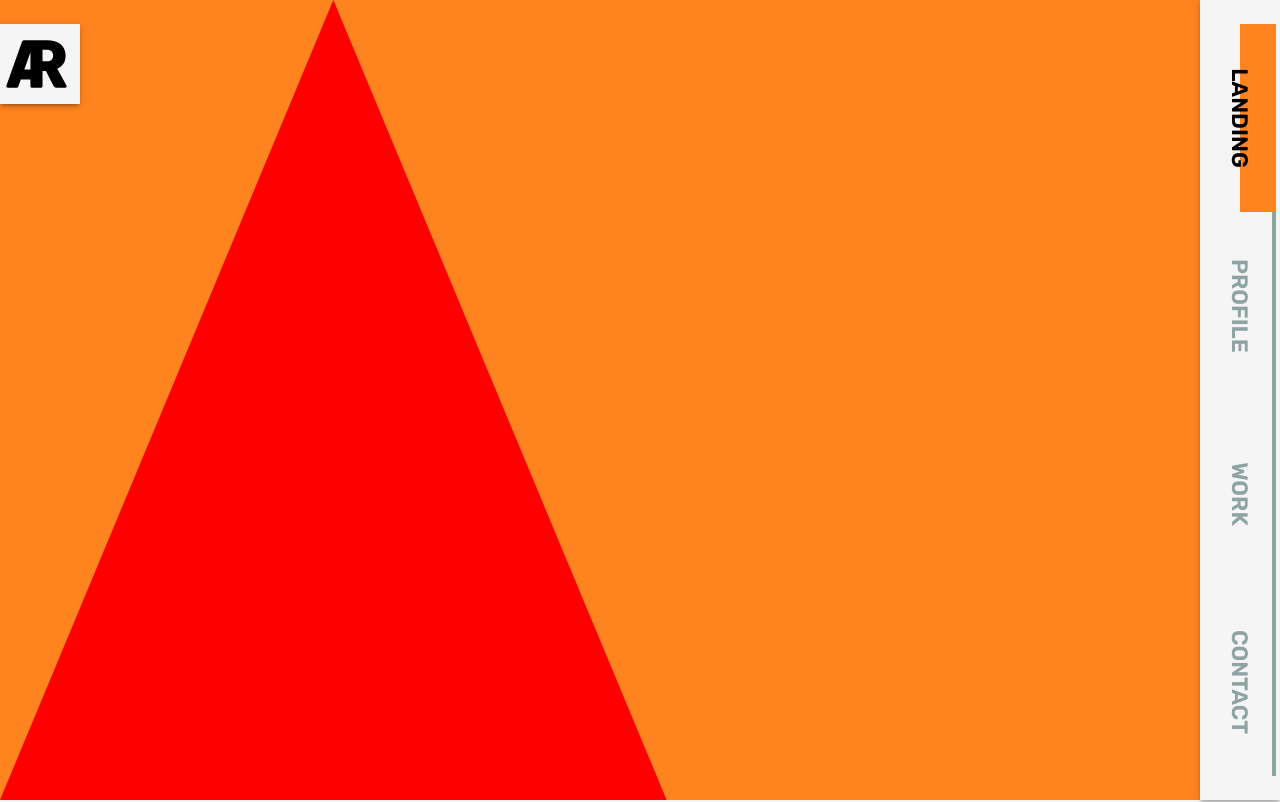
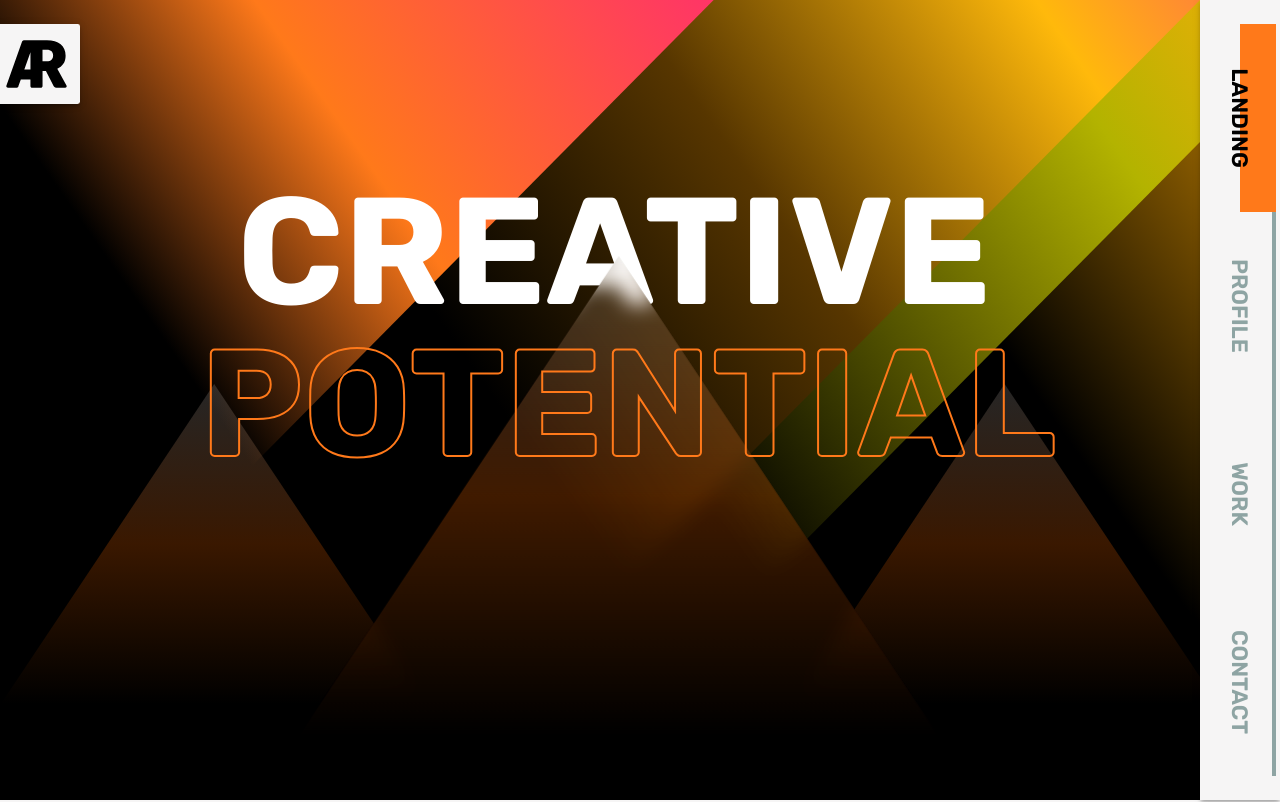
Before and after one commit to Aulero99/landing, a Vue app: page / in a window 1280 px wide. Shown: the top 802 px of the page. Built offline with nearby package versions, Linux system fonts and the light colour scheme.

Commit message:
background looking nice

```diff
--- a/src/AppState.js
+++ b/src/AppState.js
@@ -8,7 +8,7 @@ export const AppState = reactive({
             name:'keepr',
             img:'src/assets/img/keepr/keepr_full.jpg',
             logo:'src/assets/img/keepr/logo.svg',
-            description: 'Lets be honest, the world doesn’t need another pintrest clone, but I went and made one anyway.',
+            description: 'Lets be honest, the world doesn’t need another Pintrest clone, but I went and made one anyway.',
             tech: ['Vue','Sass','.Net','Auth0'],
             github: 'https://github.com/Aulero99/keeper',
             url: null,
@@ -17,7 +17,7 @@ export const AppState = reactive({
             name:'Recipeasy',
             img:'src/assets/img/keepr/keepr_1080.jpg',
             logo:'src/assets/img/keepr/logo.svg',
-            description: 'Starting its life out as Fridge, then becoming Cooking Compass, then finally settling as Recipeasy, this app has gone through a lot of iterations to become what it is today. While still in development, it is an app that allows the users to store their food in their pantry, tracks how good that food is, then suggests recipes to the user based on the food they have alongside their dietary preferences. Once the user finds a recipe, they simply press a button and the recipe ingredients are subtracted from their pantry, and if they run out it automatically adds them to their shopping list.',
+            description: 'Starting its life out as Fridge, then becoming Cooking Compass, then finally settling as Recipeasy, this app has gone through a lot to become what it is today. While still in development, it is an app that allows the users to store their food in their pantry, tracks how good that food is, then suggests recipes to the user based on the food they have alongside their dietary preferences. Once the user finds a recipe, they simply press a button and the recipe ingredients are subtracted from their pantry, and if they run out it automatically adds them to their shopping list.',
             tech: ['Vue','CSS','Node Js','Auth0'],
             github: 'https://github.com/Aulero99/Recipeasy',
             url: null,
@@ -26,7 +26,7 @@ export const AppState = reactive({
             name:'JOT',
             img:'src/assets/img/keepr/keepr_1080.jpg',
             logo:'src/assets/img/keepr/logo.svg',
-            description: 'This is one of my original projects from my time as enrolled in codeworks and is my first project using the MVC design pattern. The app is barebones, uses no modern tech like Vue or React, and only uses local storage, but I think it is a solid foundation, if not a particularly modernized one.',
+            description: 'This is one of my original projects from my time as enrolled in Codeworks and is my first project using the MVC design pattern. The app is barebones, uses no modern tech like Vue or React, and only uses local storage, but I think it is a solid foundation for a note taking app.',
             tech: ['HTML','CSS','Javascript'],
             github: 'https://github.com/Aulero99/checkpoint3',
             url: 'https://aulero99.github.io/checkpoint3/',
--- a/src/assets/scss/_variables.scss
+++ b/src/assets/scss/_variables.scss
@@ -32,7 +32,15 @@ $bg2: #000;
 $txt: #000;
 $txt2: #000;
 
-$main1: #ff831f;
+$main1: #ff791a;
+$main1-gradient1: linear-gradient(
+    rgba(lighten($main1, 60%), 0.15) 0%,
+    rgba(darken($main1, 10%), 0.25) 50%,
+    rgba(darken($main1, 98%), 0.75) 100%);
+$main1-gradient2: linear-gradient(
+    rgba(lighten($main1, 70%), 0.15) 0%,
+    rgba(darken($main1, 5%), 0.25) 50%,
+    rgba(darken($main1, 98%), 0.75) 100%);
 $main2: #8EA4A3;
 $main3: #000;
 $main4: #000;
--- a/src/components/LandingAnimation.vue
+++ b/src/components/LandingAnimation.vue
@@ -4,7 +4,7 @@
     <div class="layer-1"
     >
         <div class="one"
-        :style="{'transform':'translateY(' + (bgBtm * 5) + '%)'}"
+        :style="{'transform':'translateY(' + (bgBtm * -5) + '%)'}"
         >
             <div class="triangle outline dark"></div>
         </div>
--- a/src/components/LandingAnimationV2.vue
+++ b/src/components/LandingAnimationV2.vue
@@ -1,18 +1,100 @@
 <template>
-    <!-- <svg x="0px" y="0px" viewBox="0 0 70 70" preserveAspectRatio="xMidYMid slice" role="img" class="triangle">
-        <polygon points="0,70 70,70 35,0 "/>
-    </svg> -->
+  <div class="layer-one">
+    <div class="test"></div>
+    <div class="one"></div>
+    <div class="two"></div>
+    <div class="three"></div>
+  </div>
+
+  <div
+  class="layer-two"
+  :style="{'transform':'translateY(' + (bgBtm * 4) + '%) '
+  + 'translateX(' + ((50 - (xPos * 100)) * 0.005) + '%)'}"
+  >
+  <div class="one left flex-row justify-center"
+  :style="{'transform':'translateX(' + (bgBtm * -0.5) + '%)'}"
+  >
     <div class="triangle"></div>
+  </div>
+
+  <div class="two right flex-row justify-center"
+  :style="{'transform':'translateX(' + (bgBtm * 0.5) + '%)'}"
+  >
+    <div class="triangle"></div>
+  </div>
+  </div>
+
+  <div
+  class="layer-three"
+  :style="{'transform':'translateY(' + (bgBtm * 2) + '%) '
+  + 'translateX(' + ((50 - (xPos * 100)) * 0.0075) + '%)'}"
+  >
+    <div class="one center flex-row justify-center">
+      <h1>CREATIVE</h1>
+    </div>
+  </div>
+
+  <div
+  class="layer-four"
+  :style="{'transform':'translateY(' + (bgBtm * 3) + '%) '
+  + 'translateX(' + ((50 - (xPos * 100)) * 0.01) + '%)'}"
+  >
+
+    <div class="center one flex-row justify-center">
+      <div class="triangle"></div>
+    </div>
+
+  </div>
+
+  <div
+  class="layer-five"
+  :style="{'transform':'translateY(' + (bgBtm * 2) + '%) '
+  + 'translateX(' + ((50 - (xPos * 100)) * 0.015) + '%)'}"
+  >
+
+    <div class="one">
+      <h1>
+        POTENTIAL
+      </h1>
+    </div>
+
+  </div>
 </template>
 
 <script>
+import { onMounted, ref } from 'vue'
+import { scrollService } from '../services/ScrollService'
+
   export default {
     props:{
 
     },
     setup() {
+      let bgBtm = ref(0)
+      let xPos = ref(0)
+
+      function activateScrollEvents(){
+        // position logic goes here
+        if(scrollService.inboundsCheck(`landing`)){
+            let percent = scrollService.percentBasedOnTop(`landing`)
+            bgBtm.value = (40 * percent)
+        }
+      }
+
+      function activateMouseEvents(e){
+          let w = window.innerWidth
+          let x = e.screenX
+          xPos.value = (x/w)
+      }
+
+      onMounted(()=>{
+        window.addEventListener('scroll', activateScrollEvents);
+        window.addEventListener('mousemove', activateMouseEvents);
+      })
+
       return {
-
+        bgBtm,
+        xPos
       }
     }
   }
@@ -21,25 +103,198 @@
 <style lang="scss" scoped>
 @import "../assets/scss/main.scss";
 
+// NOTE local variables for ease of use
+$text-position: 40vh;
+$h1-size-local: clamp(3rem, 14vw, 9.5rem);
+
+h1{
+  line-height: 1;
+  margin: 0;
+  font-size: $h1-size-local;
+}
+
 .triangle{
-    height: 100%;
-    aspect-ratio: 5/6;
-    clip-path: polygon(0% 100%, 50% 0%, 50% 0%, 100% 100%);
-    backdrop-filter: blur(10px);
-    background-color: red;
-    // polygon{
-    //     fill: transparent;
-    //     background: linear-gradient(
-    //         rgba(224, 170, 255, 0.15) 0%,
-    //         rgba(90, 24, 154, 0.25) 50%,
-    //         rgba(16, 0, 43, 0.75) 100%
-    //     );
-    // }
+  height: 100%;
+  aspect-ratio: 12/9;
+  clip-path: polygon(0% 100%, 50% 0%, 50% 0%, 100% 100%);
 }
 .center{
-
+  position: absolute;
+  width: 100vw;
+  left: -100vw;
+  right: -100vw;
+  margin: auto;
 }
 .left{
-
+  position: absolute;
+  width: 100vw;
+  left: -100vw;
+  right: -100vw;
+  margin-left: 166vw;
+  margin-right: auto;
+}
+.right{
+  position: absolute;
+  width: 100vw;
+  left: -100vw;
+  right: -100vw;
+  margin-right: 166vw;
+  margin-left: auto;
+}
+.layer-one{
+  height: 100%;
+  width: 100%;
+  position: absolute;
+  overflow: hidden;
+  top: 0;
+  bottom: 0;
+  left: 0;
+  right: 0;
+  display: grid;
+  background: linear-gradient(
+        235deg,
+        adjust-hue(darken($main1, 20%), 15deg) 0%,
+        darken(adjust-hue($main1, 35deg), 70%) 25%,
+        darken($main1, 98%) 75%);
+    // .test{
+    //   z-index: 1;
+    //   height: 100%;
+    //   width: 100%;
+    //   top: 0;
+    //   left: 0;
+    //   position: absolute;
+    //   // background-color: darken($main1, 50%);
+    //   background-image: url('https://images.unsplash.com/photo-1579548122080-c35fd6820ecb?ixlib=rb-1.2.1&q=80&fm=jpg&crop=entropy&cs=tinysrgb&w=2000&fit=max&ixid=eyJhcHBfaWQiOjExNzczfQ');
+    //   background-size: cover;
+    // }
+    .one{
+      z-index: 5;
+      position: absolute;
+      top: 0;
+      right: 38vw;
+      height: 100%;
+      aspect-ratio: 16/17;
+      background: linear-gradient(
+        235deg,
+        adjust-hue(lighten($main1, 5%), -40deg) 0%,
+        $main1 35%,
+        darken($main1, 98%) 60%);
+      clip-path: polygon(0% 95%, 0% 0%, 100% 0%);
+    }
+    .two{
+      z-index: 4;
+      position: absolute;
+      top: 0;
+      right: 0;
+      background: linear-gradient(
+        235deg,
+        lighten($main1, 5%)  0%,
+        adjust-hue(darken($main1, 3%), 18deg) 10%,
+        adjust-hue(darken($main1, 38%), 12deg) 35%,
+        darken($main1, 98%) 60%);
+      height: 125%;
+      aspect-ratio: 16/17;
+      clip-path: polygon(0% 95%, 0% 0%, 100% 0%);
+    }
+    .three{
+      z-index: 3;
+      position: absolute;
+      top: 0;
+      right: -11vw;
+      margin: auto;
+      background: linear-gradient(
+        235deg,
+        adjust-hue(darken($main1, 3%), 15deg) 0%,
+        darken(adjust-hue($main1, 35deg), 20%) 25%,
+        darken($main1, 98%) 75%);
+        height: 100%;
+      aspect-ratio: 16/17;
+      clip-path: polygon(0% 95%, 0% 0%, 100% 0%);
+    }
+}
+.layer-two{
+  z-index: 10;
+  height: 100%;
+  position: absolute;
+  top: 0;
+  bottom: 0;
+  left: -100vw;
+  right: -100vw;
+  display: grid;
+    .one{
+        height: 40vh;
+        align-self: end;
+        justify-self: center;
+        margin-bottom: 12vh;
+          .triangle{
+            background: $main1-gradient1
+          }
+      }
+      .two{
+        height: 40vh;
+        align-self: end;
+        justify-self: center;
+        margin-bottom: 12vh;
+          .triangle{
+            background: $main1-gradient1;
+          }
+      }
+}
+.layer-three{
+  z-index: 15;
+  height: 100%;
+  position: absolute;
+  top: 0;
+  bottom: 0;
+  left: -100vw;
+  right: -100vw;
+  display: grid;
+    .one{
+      margin-bottom: calc($text-position + $h1-size-local);
+      justify-self: center;
+      align-self: flex-end;
+        h1{
+          color: white;
+        }
+    }
+}
+.layer-four{
+  z-index: 20;
+  height: 100%;
+  position: absolute;
+  top: 0;
+  bottom: 0;
+  left: -100vw;
+  right: -100vw;
+  display: grid;
+  .one{
+      height: 60vh;
+      align-self: end;
+      justify-self: center;
+      margin-bottom: 8vh;
+        .triangle{
+          background: $main1-gradient2;
+          backdrop-filter: blur(10px);
+        }
+    }
+}
+.layer-five{
+  z-index: 25;
+  height: 100%;
+  position: absolute;
+  top: 0;
+  bottom: 0;
+  left: -100vw;
+  right: -100vw;
+  display: grid;
+    .one{
+      margin-bottom: $text-position;
+      justify-self: center;
+      align-self: flex-end;
+        h1{
+          -webkit-text-fill-color: transparent;
+          -webkit-text-stroke: 2px $main1;
+        }
+    }
 }
 </style>
--- a/src/components/SectionLanding.vue
+++ b/src/components/SectionLanding.vue
@@ -25,5 +25,6 @@
   height: 100vh;
   width: 100%;
   position: relative;
+  overflow: hidden;
 }
 </style>
--- a/src/components/StaticLogo.vue
+++ b/src/components/StaticLogo.vue
@@ -30,6 +30,7 @@ import { ref } from 'vue'
 @import "../assets/scss/main.scss";
 .left-nav-container{
     background-color: $bg;
+    border-radius: 0.15rem;
     position: fixed;
     z-index: 1000;
     width: calc($nav-width * 2);
```
Also changed, not shown: src/utils/BackgroundGenerator.js (added, +56 -0 lines).
